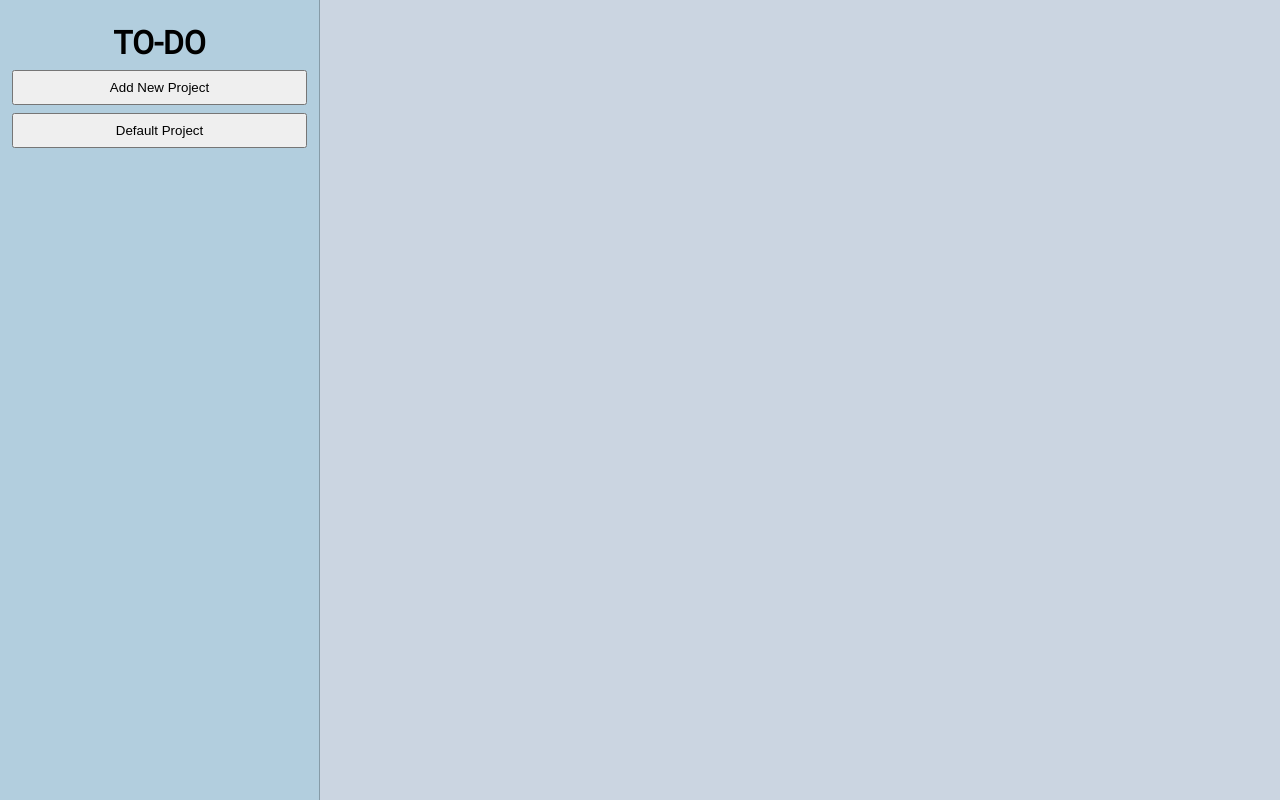
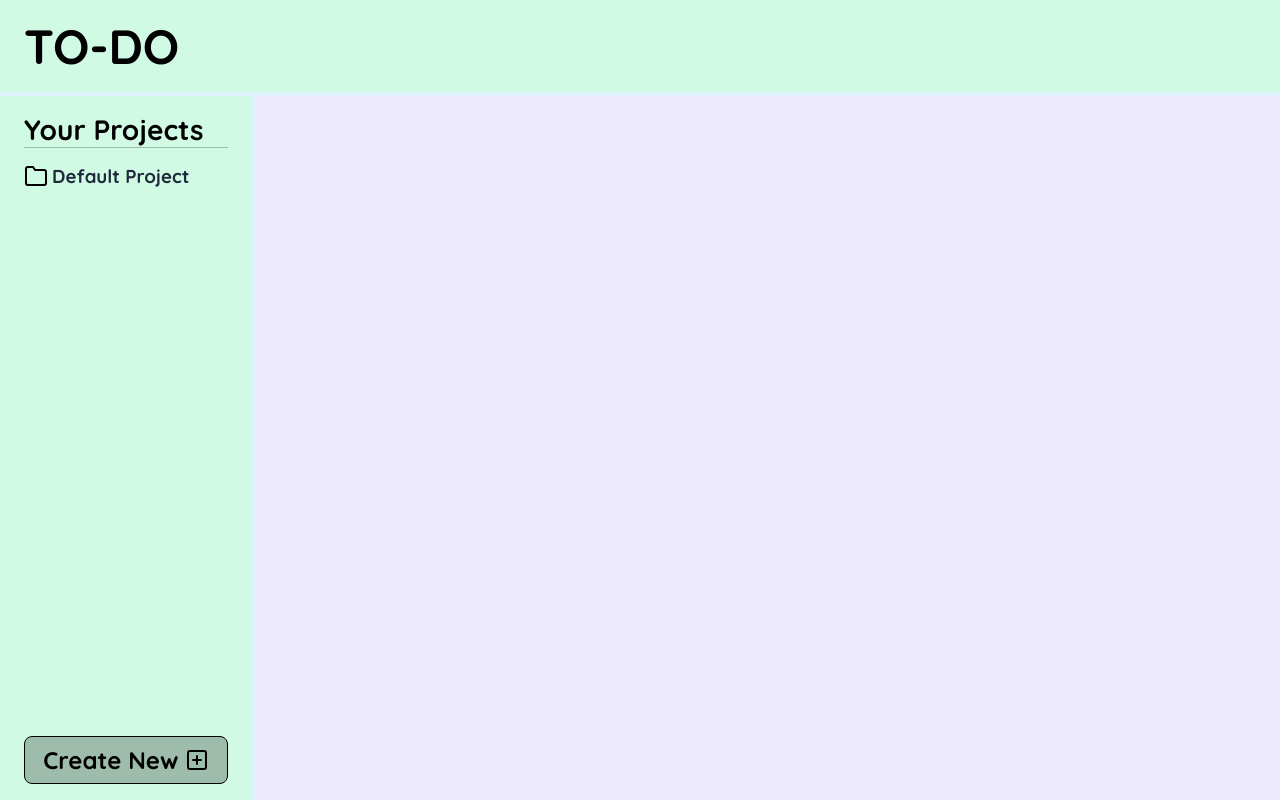
Before and after one commit to sorrrb/todo-app, a website built with webpack: page dist/index.html in a window 1280 px wide. Built offline with nearby package versions, Linux system fonts and the light colour scheme.

Commit message:
Refactor codebase for maintainability

```diff
--- a/src/index.js
+++ b/src/index.js
@@ -1,75 +1,8 @@
-/*
+import './style.css';
+import loadPage from './modules/load';
 
-[represents a to-do or task requiring completion]
-* task [obj]
-  - title [str]
-  - description [str]
-  - dueDate [str]
-  - priority [num] [0, 1, 2, 3] [no deadline, low, medium, high priority]
-  - notes [str]
-  - checklist [arr]
-
-[represents a list of to-dos]
-* list [obj]
-  - title [str]
-  - tasks [arr]
-
-*/
-
-import { projectManager, createTodo, createProject } from './modules/task';
-import { createProjectCard, load } from './modules/load';
-import './style.css';
-
-/* Main file where code execution occurs */
-
-function init() {
-  load();
-  handleEventListeners();
+function init() { // Main function definition to run application
+  loadPage();
 }
 
-function handleEventListeners() {
-  const taskList = document.getElementById('tasks');
-  console.log(taskList);
-  const modal = document.querySelector('div.modal');
-  const projectOpt = document.getElementById('project-select');
-  const todoOpt = document.getElementById('todo-select');
-
-  // Open Modal
-  const create = document.getElementById('addproject');
-
-  create.addEventListener('click', () => {
-    if (modal.classList.contains('hidden')) modal.classList.toggle('hidden');
-  });
-
-  // Modal submit
-  const submit = document.getElementById('add');
-
-  submit.addEventListener('click', () => {
-    if (projectOpt.checked) {
-      const projectName = document.getElementById('formtitle').value;
-      console.log(projectName);
-      const newProject = createProject(projectName, 0);
-      const newProjectCard = createProjectCard(newProject);
-      taskList.appendChild(newProjectCard);
-    }
-
-    else if (todoOpt.checked) {
-      console.log('Todo');
-    }
-
-    else {
-      console.log('Error');
-      return;
-    };
-    modal.classList.toggle('hidden');
-  });
-
-  // Modal cancel
-  const cancel = document.getElementById('cancel');
-  cancel.addEventListener('click', () => {
-    modal.classList.toggle('hidden')
-    // Potentially add logic to clear modal form values
-  });
-}
-
-init();
+init(); // Function call
--- a/src/modules/load.js
+++ b/src/modules/load.js
@@ -1,199 +1,117 @@
-function createModal() {
+import CreateIcon from '../assets/media/square-plus.svg';
+import ProjectIcon from '../assets/media/folder.svg';
+import { projectManager, createProject, createTodo } from './task';
+
+function handleNewProject(name, id = null) {
+  const newProject = createProject(name, id);
+
+  projectManager.addProject(newProject);
+  const output = createProjectButton(name);
+
+  return output;
+}
+
+function createProjectButton(projectName) {
+  const output = document.createElement('div');
+  output.classList.add('project');
+
+  const name = document.createElement('h3');
+  name.textContent = projectName;
+
+  const icon = new Image();
+  icon.src = ProjectIcon;
+
+  output.appendChild(icon);
+  output.appendChild(name);
+
+  return output;
+}
+
+function createHeader() {
+  const header = document.createElement('header');
+
+  const headerText = document.createElement('h1');
+  headerText.textContent = 'TO-DO';
+  header.appendChild(headerText);
+
+  return header;
+}
+
+function createMain() {
+  const main = document.createElement('main');
+  main.id = 'content';
+
+  const sidebar = document.createElement('div');
+  sidebar.id = 'sidebar';
+
+  const info = document.createElement('div');
+  info.id = 'context';
+  const infoTitle = document.createElement('h2');
+  infoTitle.textContent = 'Your Projects';
+  info.appendChild(infoTitle);
+
+  const defaultProject = handleNewProject('Default Project', 0);
+  info.appendChild(defaultProject);
+
+  sidebar.appendChild(info);
+
+  const create = document.createElement('div');
+  create.id = 'create';
+  create.textContent = 'Create New';
+  const createBtn = new Image();
+  createBtn.src = CreateIcon;
+  create.appendChild(createBtn);
+  sidebar.appendChild(create);
+
+  main.appendChild(sidebar);
+
+  const display = document.createElement('div');
+  display.id = 'display';
+  main.appendChild(display);
+
+  return main;
+}
+
+function createProjectModal() {
   const modal = document.createElement('div');
-  modal.classList.add('modal');
-  modal.classList.add('hidden');
+  modal.id = 'projectmodal';
 
-  const modalHead = document.createElement('header');
-  const modalTitle = document.createElement('h4');
-  modalTitle.textContent = 'Create a new:';
-  const modalEscapeBtn = document.createElement('button');
-  modalEscapeBtn.id = 'cancel';
-  modalEscapeBtn.innerHTML = '&#10005';
+  const modalContent = document.createElement('div');
+  const modalText = document.createElement('p');
+  modalText.textContent = 'Lorem ipsum blah blah blah';
 
-  modalHead.appendChild(modalTitle);
-  modalHead.appendChild(modalEscapeBtn);
-
-  const modalType = document.createElement('section');
-
-  const projectOptionWrapper = document.createElement('div');
-  const projectLabel = document.createElement('label');
-  projectLabel.textContent = 'Project:';
-  const projectSelect = document.createElement('input');
-  projectSelect.id = 'project-select';
-  projectSelect.type = 'radio';
-  projectSelect.name = 'newtype';
-  projectOptionWrapper.appendChild(projectLabel);
-  projectOptionWrapper.appendChild(projectSelect);
-
-  const todoOptionWrapper = document.createElement('div');
-  const todoLabel = document.createElement('label');
-  todoLabel.textContent = 'Todo:';
-  const todoSelect = document.createElement('input');
-  todoSelect.id = 'todo-select'
-  todoSelect.type = 'radio';
-  todoSelect.name = 'newtype';
-  todoOptionWrapper.appendChild(todoLabel);
-  todoOptionWrapper.appendChild(todoSelect);
-
-  modalType.appendChild(projectOptionWrapper);
-  modalType.appendChild(todoOptionWrapper);
-
-  const modalForm = document.createElement('form');
-  modalForm.id = 'form';
-  modalForm.onsubmit = function(){ return false }; // https://stackoverflow.com/questions/19454310/stop-form-refreshing-page-on-submit
-
-  const formName = document.createElement('input');
-  formName.id = 'formtitle';
-  formName.type = 'text';
-  formName.placeholder = 'Title: Run errands';
-
-  const formDescription = document.createElement('textarea');
-  formDescription.placeholder = 'Description: Go grocery shopping, return those pants, get oil change';
-  formDescription.rows = 5;
-  formDescription.cols = 50;
-
-  const formInputWrappers = document.createElement('div');
-  formInputWrappers.classList.add('form-wrappers');
-
-  const formInputLeft = document.createElement('div');
-  formInputLeft.classList.add('leftside-wrappers');
-
-  const formInputRight = document.createElement('div');
-  formInputRight.classList.add('rightside-wrappers');
-
-  const formDeadline = document.createElement('div');
-  formDeadline.classList.add('due-date-wrapper');
-  const formDeadlineLabel = document.createElement('label');
-  formDeadlineLabel.textContent = 'Due Date:';
-  const formDeadlineInput = document.createElement('input');
-  formDeadlineInput.type = 'date';
-
-  const formPriority = document.createElement('div');
-  formPriority.classList.add('priority-wrapper');
-  const formPriorityLabel = document.createElement('label');
-  formPriorityLabel.textContent = 'Priority:';
-  const formPriorityInput = document.createElement('select');
-  const info = document.createElement('option');
-  info.textContent = '--- Choose an option: ---';
-  const lowPriority = document.createElement('option');
-  lowPriority.textContent = 'Low';
-  const mediumPriority = document.createElement('option');
-  mediumPriority.textContent = 'Medium';
-  const highPriority = document.createElement('option');
-  highPriority.textContent = 'High';
-
-  const formSubmit = document.createElement('button');
-  formSubmit.id = 'add';
-  formSubmit.textContent = 'Add';
-
-  formPriorityInput.appendChild(info);
-  formPriorityInput.appendChild(lowPriority);
-  formPriorityInput.appendChild(mediumPriority);
-  formPriorityInput.appendChild(highPriority);
-
-  formPriority.appendChild(formPriorityLabel);
-  formPriority.appendChild(formPriorityInput);
-
-  formDeadline.appendChild(formDeadlineLabel);
-  formDeadline.appendChild(formDeadlineInput);
-
-  formInputLeft.appendChild(formDeadline);
-  formInputLeft.appendChild(formPriority);
-
-  formInputRight.appendChild(formSubmit);
-
-  formInputWrappers.appendChild(formInputLeft);
-  formInputWrappers.appendChild(formInputRight);
-
-  modalForm.appendChild(formName);
-  modalForm.appendChild(formDescription);
-  modalForm.appendChild(formInputWrappers);
-
-  modal.appendChild(modalHead);
-  modal.appendChild(modalType);
-  modal.appendChild(modalForm);
+  modalContent.appendChild(modalText);
+  modal.appendChild(modalContent);
 
   return modal;
 }
 
-// Returns a project card DOM element given a project object
-function createProjectCard(obj) {
-  const card = document.createElement('div');
-  card.classList.add('project-card');
+function createTodoModal() {
+  const modal = document.createElement('div');
+  modal.id = 'todomodal';
 
-  const title = document.createElement('h6');
-  title.textContent = obj.getName();
+  const modalContent = document.createElement('div');
+  const modalText = document.createElement('p');
+  modalText.textContent = 'Lorem ipsum blah blah blah';
 
-  const list = document.createElement('div');
+  modalContent.appendChild(modalText);
+  modal.appendChild(modalContent);
 
-  if (obj.getTodos().length) {
-    obj.getTodos().forEach(element => {
-      const task = document.createElement('p');
-      task.textContent = element.getName();
-      list.appendChild(task);
-    });
-  }
-
-  // Add button to sidebar for projects
-  // On button click display project in content
-  // Project has todos, name and id
-  // Todos have title, description, due date, priority
-
-  card.appendChild(title);
-  card.appendChild(list);
-
-  return card;
+  return modal;
 }
 
-// Returns sidebar DOM element
-function createSidebar() {
-  const sidebar = document.createElement('div');
-  sidebar.classList.add('sidebar');
+function loadPage() {
+  const page = document.body;
 
-  const title = document.createElement('h1');
-  title.classList.add('logo');
-  title.textContent = 'TO-DO';
+  const header = createHeader();
+  const content = createMain();
+  const projectModal = createProjectModal();
+  const todoModal = createTodoModal();
 
-  const addProjectBtn = document.createElement('button');
-  addProjectBtn.id = 'addproject';
-  addProjectBtn.textContent = 'Add New Project';
-
-  const defaultProjectBtn = document.createElement('button');
-  defaultProjectBtn.textContent = 'Default Project';
-
-  sidebar.appendChild(title);
-  sidebar.appendChild(addProjectBtn);
-  sidebar.appendChild(defaultProjectBtn);
-
-  return sidebar;
+  page.appendChild(header);
+  page.appendChild(content);
+  page.appendChild(projectModal);
+  page.appendChild(todoModal);
 }
 
-// Returns main content DOM element
-function createContent() {
-  const content = document.createElement('div');
-  content.classList.add('content');
-
-  const taskContainer = document.createElement('div');
-  taskContainer.id = 'tasks';
-
-  content.appendChild(taskContainer);
-
-  return content;
-}
-
-// Generates/appends DOM elements to document body
-function load() {
-  const page = document.body;
-  const sidebar = createSidebar();
-  const content = createContent();
-  const modal = createModal();
-
-  page.appendChild(sidebar);
-  page.appendChild(content);
-  page.appendChild(modal);
-}
-
-module.exports = {
-  createProjectCard,
-  load
-}
+export default loadPage;
--- a/src/modules/task.js
+++ b/src/modules/task.js
@@ -1,5 +1,5 @@
 // Interface to collect and hold projects
-function projectManager() {
+const projectManager = (function () {
   // Array representing projects
   let projects = [];
 
@@ -21,7 +21,7 @@ function projectManager() {
     addProject,
     removeProject
   }
-}
+})();
 
 
 
--- a/src/style.css
+++ b/src/style.css
@@ -1,21 +1,11 @@
+@font-face {
+  font-family: 'Roboto';
+  src: url(./assets/fonts/Roboto-Regular.ttf);
+}
+
 @font-face {
   font-family: 'Quicksand';
   src: url(./assets/fonts/Quicksand-Bold.ttf);
-  font-weight: bold;
-  font-style: normal;
-}
-
-@font-face {
-  font-family: 'Roboto';
-  src: url(./assets/fonts/Roboto-Regular.ttf);
-  font-weight: 500;
-  font-style: normal;
-}
-
-:root {
-  --sidebar-bg-color: #B2CEDE;
-  --content-bg-color: #CBD5E1;
-  --modal-bg-color: #DBF9F0;
 }
 
 * {
@@ -24,146 +14,111 @@
   box-sizing: border-box;
 }
 
-html {
-  height: 100%;
+:root {
+  --main-bg: #ede9fe;
+  --main-accent: #d1fae5;
+  --side-accent: #e0f2fe;
+  --black-opacity: #00000040;
+  --dark-text: #1e293b;
+}
+
+button:hover {
+  cursor: pointer;
+}
+
+#create:hover {
+  cursor: pointer;
+  background-color: var(--main-bg);
+}
+
+.project > h3:hover, .project > img:hover {
+  cursor: pointer;
+  text-decoration: underline;
 }
 
 body {
-  min-height: 100%;
+  height: 100svh;
   display: grid;
-  grid-template-columns: 1fr 3fr;
-  font-family: 'Roboto';
+  grid-template-rows: auto 1fr;
+  font-family: 'Quicksand';
 }
 
-button:hover, input[type='date']:hover, input[type='submit']:hover, select:hover {
-  cursor: pointer;
+header {
+  background-color: var(--main-accent);
+  border-bottom: 4px solid var(--side-accent);
 }
 
-.sidebar {
-  padding: 24px 12px;
+header > h1 {
+  padding: 16px 24px;
+  font-size: 3rem;
+}
+
+#content {
+  display: grid;
+  grid-template-columns: 1fr 4fr;
+  color: var(--dark-text);
+}
+
+#sidebar {
+  padding: 16px 24px;
   display: flex;
   flex-direction: column;
-  gap: 8px;
-  background-color: var(--sidebar-bg-color);
-  border-right: 1px solid rgba(0, 0, 0, 0.25);
+  justify-content: space-between;
+  background-color: var(--main-accent);
+  border-right: 4px solid var(--side-accent);
 }
 
-.logo {
-  text-align: center;
+#context {
+  display: flex;
+  flex-direction: column;
 }
 
-.sidebar > button {
-  padding: 8px 24px;
+#context > h2 {
+  color: black;
+  border-bottom: 1px solid var(--black-opacity);
+  margin-bottom: 16px;
+  font-size: 1.75rem;
 }
 
-.content {
-  display: grid;
-  place-items: center;
-  background-color: var(--content-bg-color);
-}
-
-.hidden {
-  visibility: hidden;
-}
-
-.shown {
-  visibility: visible;
-}
-
-.modal {
+.project {
   display: flex;
-  flex-direction: column;
-  gap: 24px;
-  padding: 16px;
-  position: absolute;
-  left: 50%;
-  top: 50%;
-  transform: translate(-50%, -50%);
-  border: 1px solid rgba(0, 0, 0, 0.5);
-  background-color: var(--modal-bg-color);
-}
-
-.modal input, .modal textarea, .modal option {
-  font-family: 'Roboto';
-}
-
-.modal > header {
-  display: flex;
-  justify-content: space-between;
-  align-items: center;
-}
-
-.modal > header > h4 {
-  text-decoration: underline;
-  font-size: 1.5rem;
-}
-
-.modal > header > button  {
-  display: grid;
-  place-items: center;
-  padding: 4px 6px;
-  border: 1px solid rgba(0, 0, 0, 0.5);
-  border-radius: 50%;
-  font-weight: 900;
-}
-
-.modal > section {
-  max-width: 100px;
-  display: flex;
-  flex-direction: column;
-  gap: 4px;
-}
-
-.modal > section > div {
-  display: flex;
-  justify-content: space-between;
   align-items: center;
   gap: 4px;
 }
 
-.modal label {
-  font-weight: bold;
-  font-size: 1.125rem;
+#create {
+  border: 1px solid black;
+  border-radius: 8px;
+  background-color: var(--black-opacity);
+  color: black;
+  padding: 8px 12px;
+  font-size: 1.5rem;
+  display: flex;
+  align-items: center;
+  justify-content: space-evenly;
 }
 
-.modal > form {
-  display: grid;
-  gap: 12px;
+#display {
+  background-color: var(--main-bg);
 }
 
-.modal > form > input[type='text'], .modal > form > textarea {
-  font-size: 1rem;
-  padding: 6px 4px;
+#projectmodal, #todomodal {
+  display: none;
+  position: fixed;
+  z-index: 1;
+  left: 0;
+  top: 0;
+  width: 100%;
+  height: 100%;
+  overflow: auto;
+  background-color: rgb(0,0,0);
+  background-color: var(--black-opacity);
 }
 
-#add {
-  border: 1px solid rgba(0, 0, 0, 0.5);
-  border-radius: 4px;
-  font-size: 0.875rem;
-  font-weight: bold;
-  padding: 4px 8px;
+#projectmodal > div, #todomodal > div {
+  display: flex;
+  margin: 15% auto;
+  padding: 20px;
+  border: 1px solid var(--side-accent);
+  width: 50%;
 }
-
-.due-date-wrapper, .priority-wrapper {
-  display: flex;
-  gap: 8px;
-}
-
-.form-wrappers {
-  display: flex;
-  justify-content: space-between;
-  align-items: center;
-}
-
-.leftside-wrappers, .rightside-wrappers {
-  display: flex;
-  flex-direction: column;
-}
-
-.leftside-wrappers {
-  gap: 8px;
-}
-
-.project-card {
-  display: flex;
-}
```
Also changed, not shown: src/assets/media/clipboard.svg (deleted), src/assets/media/folder.svg (added), src/assets/media/search.svg (deleted), src/assets/media/square-plus.svg (added).
